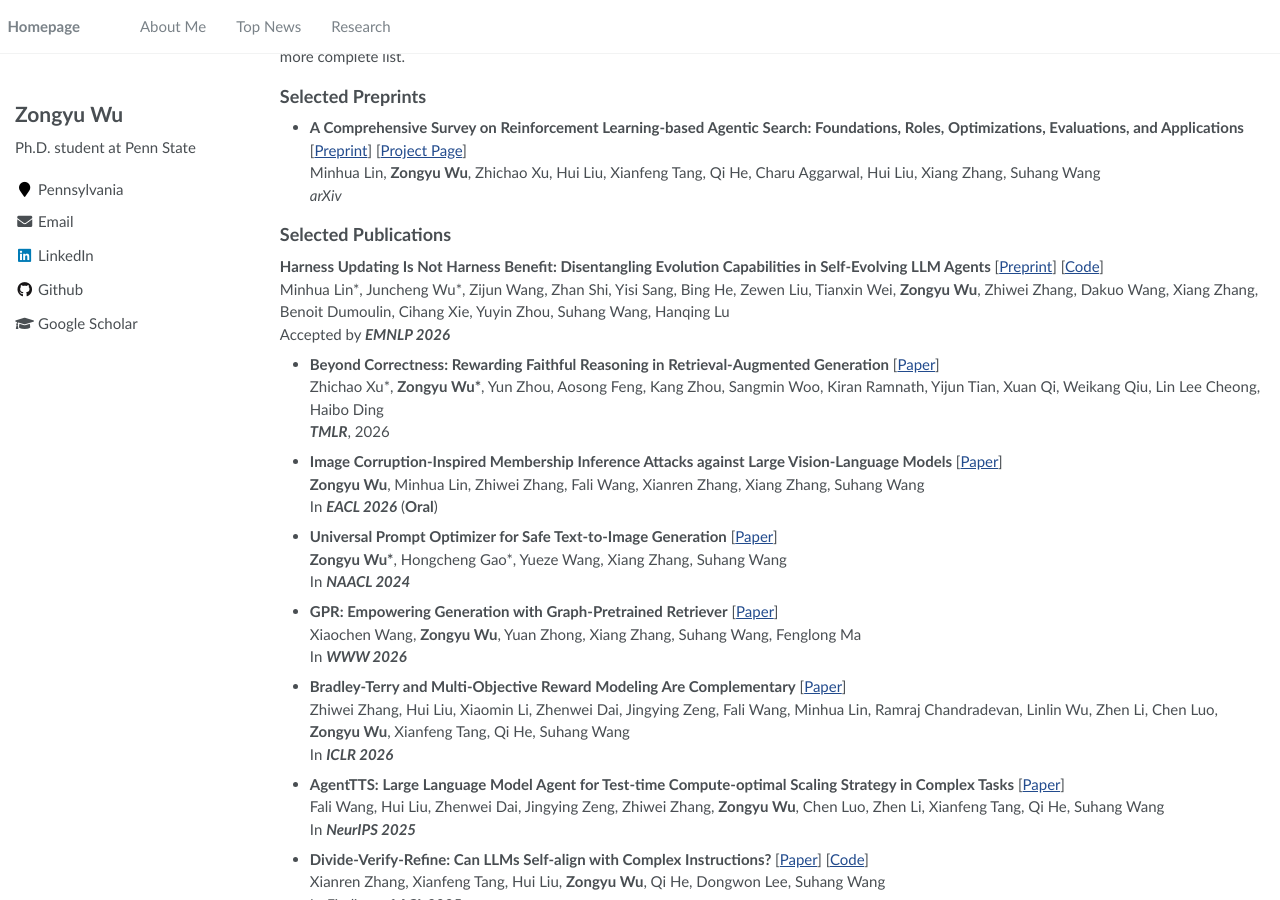
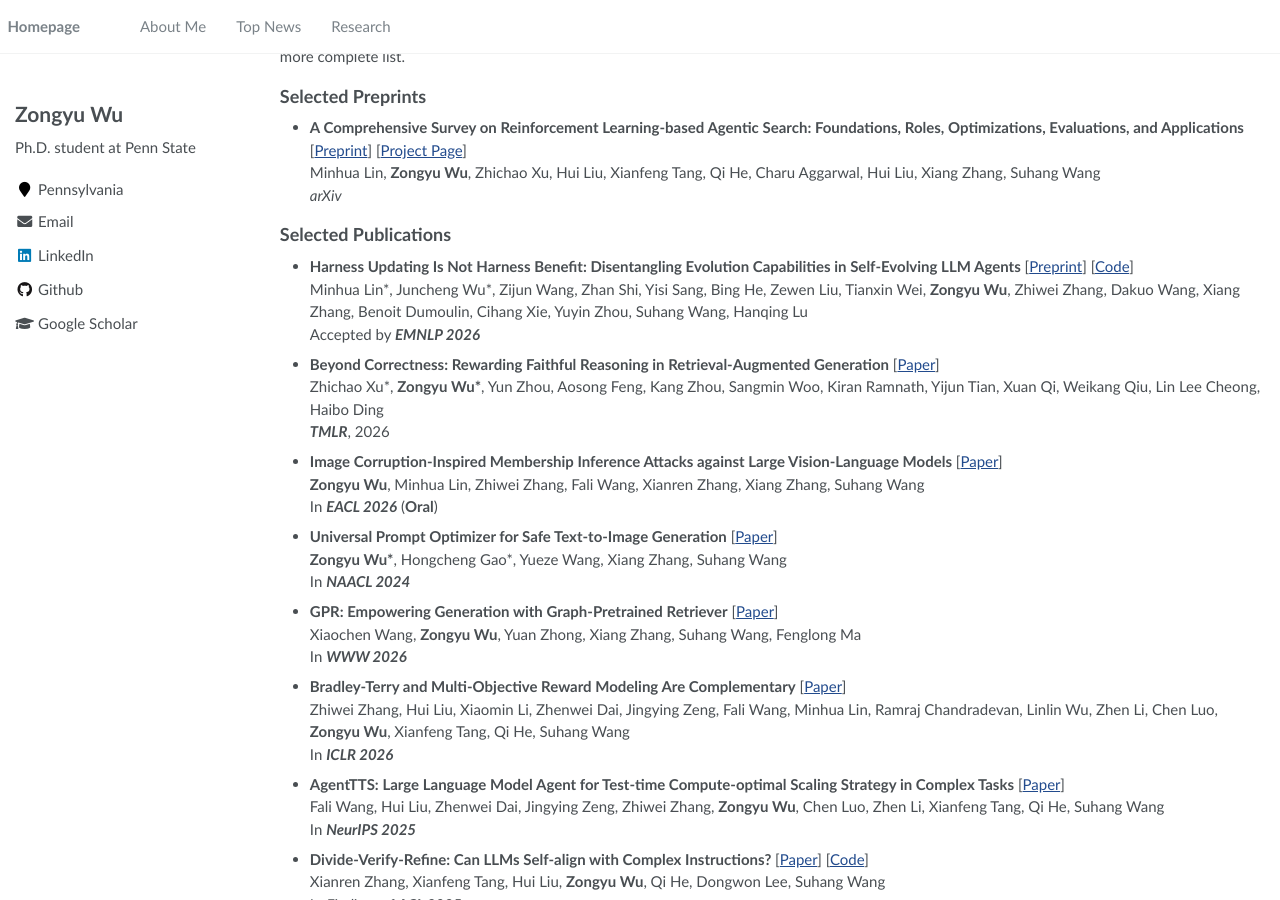
Before and after one commit to zozorain/zozorain.github.io, a Jekyll site: the page built from _pages/about.md, in a window 1280 px wide and 900 px high, scrolled down 482 px. Built offline with Jekyll 4.4.1, drawn with Linux system fonts in a browser that asks for light colours.

```diff
--- a/_pages/about.md
+++ b/_pages/about.md
@@ -57,7 +57,7 @@ My recent research interests lie in language models and multimodal learning. * i
 
 ## Selected Publications
 
- **Harness Updating Is Not Harness Benefit: Disentangling Evolution Capabilities in Self-Evolving LLM Agents** [[Preprint](https://arxiv.org/abs/2605.30621)] [[Code](https://github.com/A-EVO-Lab/a-evolve/tree/release/harness-evolution)]
+- **Harness Updating Is Not Harness Benefit: Disentangling Evolution Capabilities in Self-Evolving LLM Agents** [[Preprint](https://arxiv.org/abs/2605.30621)] [[Code](https://github.com/A-EVO-Lab/a-evolve/tree/release/harness-evolution)]
   Minhua Lin\*, Juncheng Wu\*, Zijun Wang, Zhan Shi, Yisi Sang, Bing He, Zewen Liu, Tianxin Wei, **Zongyu Wu**, Zhiwei Zhang, Dakuo Wang, Xiang Zhang, Benoit Dumoulin, Cihang Xie, Yuyin Zhou, Suhang Wang, Hanqing Lu
   Accepted by ***EMNLP 2026***
 
@@ -110,8 +110,6 @@ My recent research interests lie in language models and multimodal learning. * i
   In ***WSDM 2025*** (**Oral**)
 
 
-
-
 <!-- - **Tevatron-Elastic: A Unified Abstraction for Training Elastic Retrievers and Rerankers** [[Preprint](https://arxiv.org/abs/2608.08809)] [[Code](https://github.com/zhichaoxu-shufe/tevatron-elastic/)]
   Yu Wang, Shengyao Zhuang, Xueguang Ma, **Zongyu Wu**, Jimmy Lin, Vivek Srikumar, Zhichao Xu
   *arXiv* -->
```
